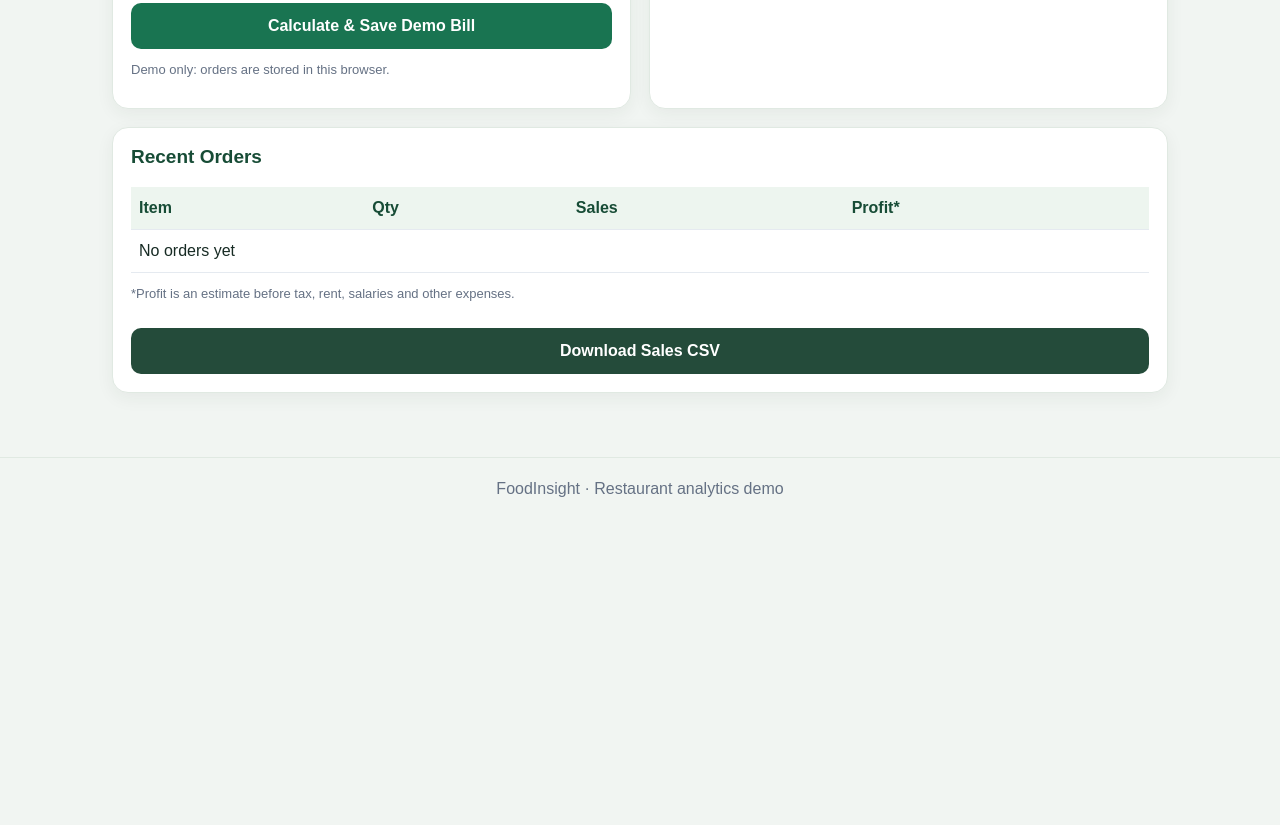
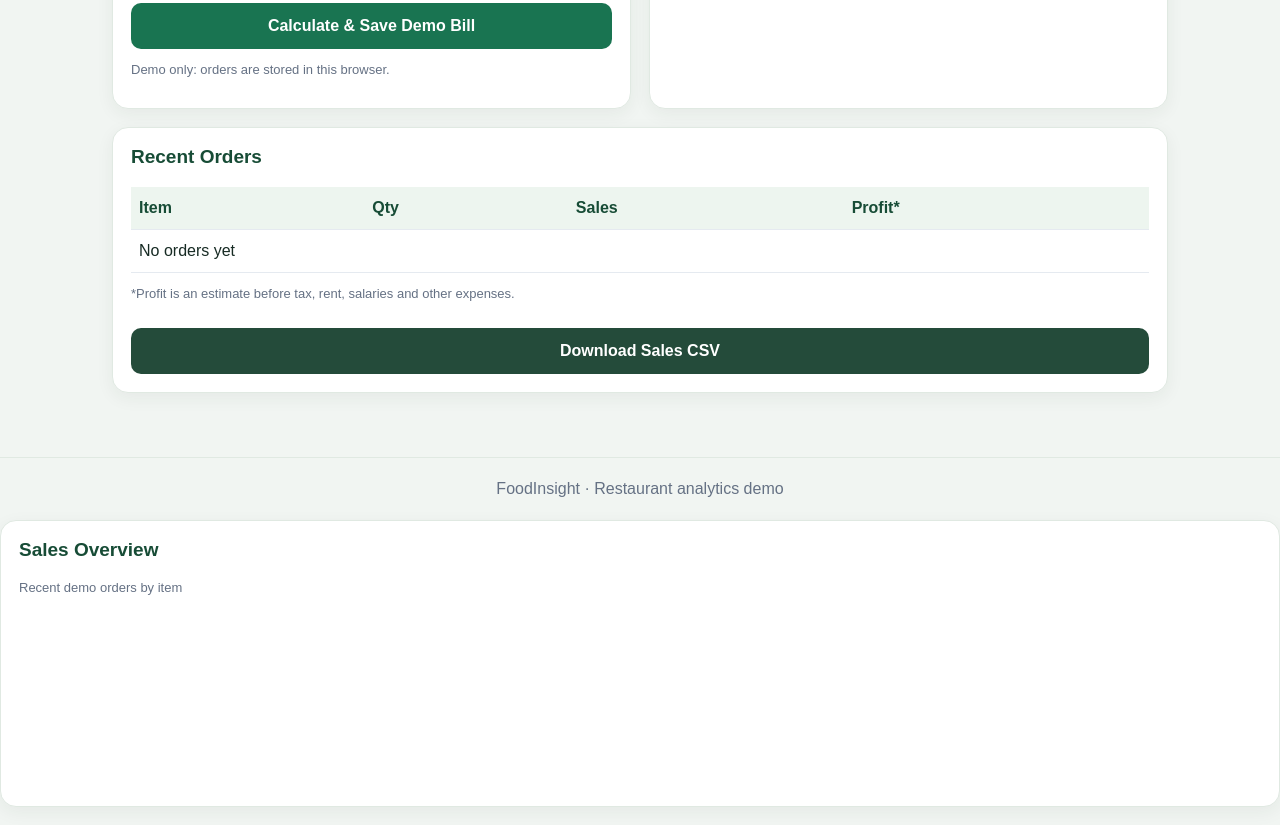
Before and after one commit to tarique80025-oss/foodinsight, a plain HTML site: page index.html in a window 1280 px wide. Shown: the part 588-1413 px from the top of the page. Before the commit the page ends 1108 px from the top, so only its background shows below. Drawn offline with Linux system fonts and the light colour scheme.

Commit message:
Update index.html

```diff
--- a/index.html
+++ b/index.html
@@ -435,5 +435,12 @@ footer {
 
     render();
   </script>
+
+<section>
+  <h3>Sales Overview</h3>
+  <p class="muted">Recent demo orders by item</p>
+  <div id="salesChart" style="display:flex;align-items:flex-end;gap:12px;height:180px;padding:12px 0;"></div>
+</section>
+
 </body>
   </html>
```
